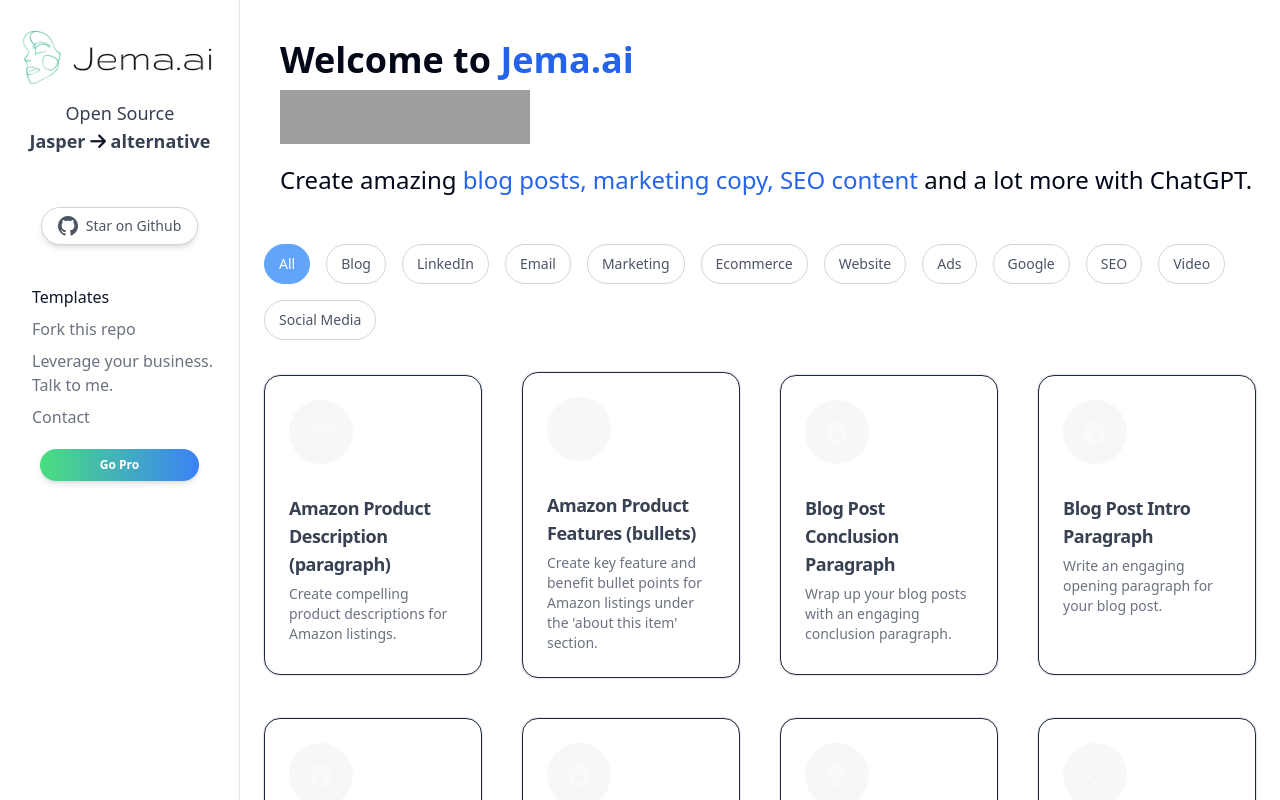
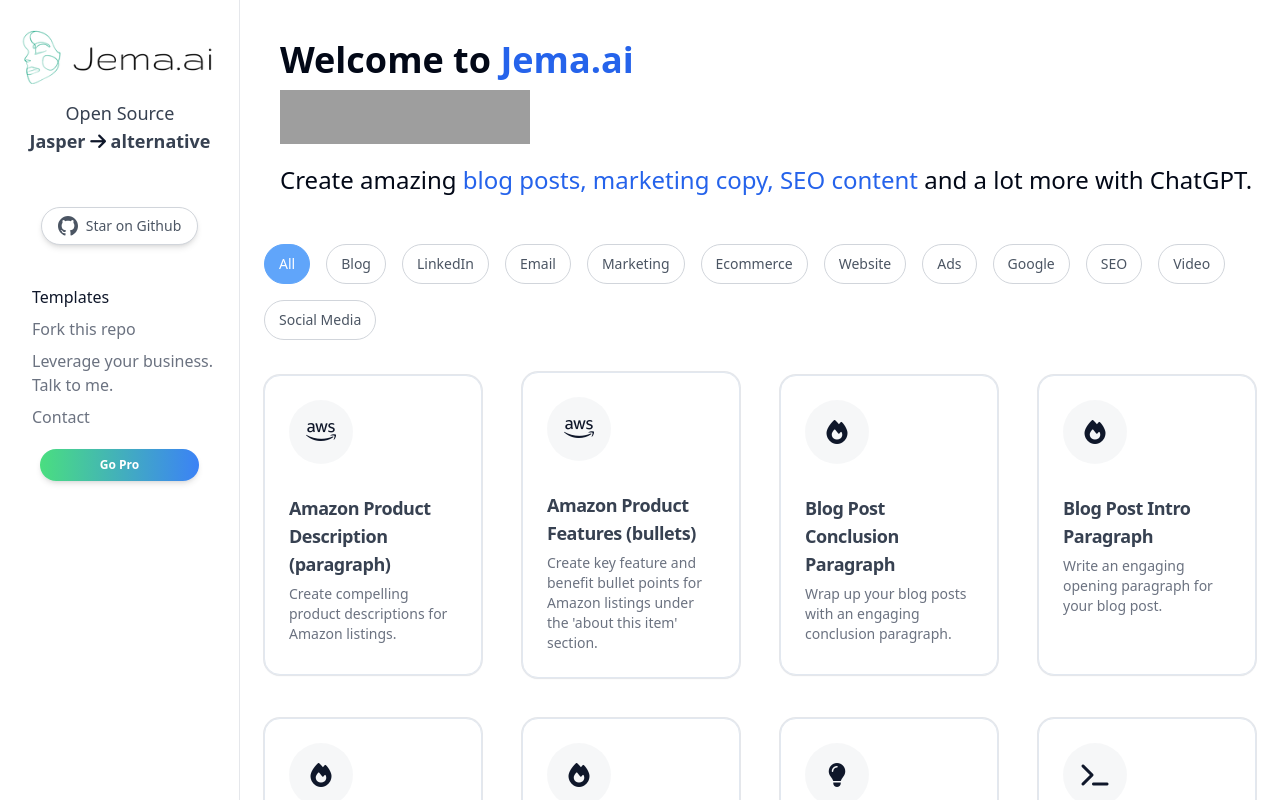
Before and after one commit to yuvalsuede/jasper-alternative-gpt, a Next.js app: page / in a window 1280 px wide. Shown: the top 800 px of the page. Built offline with nearby package versions, Linux system fonts and the light colour scheme; grey boxes are pictures that could not be loaded.

Commit message:
chore: fixed some classname

```diff
--- a/components/Card.tsx
+++ b/components/Card.tsx
@@ -19,7 +19,7 @@
 
 const Card: React.FC<CardProps> = ({ icon, title, description, id }) => {
   return (
-    <Link key={id} href={`/templates/${id}`} className="dark">
+    <Link key={id} href={`/templates/${id}`}>
       <UICard className="relative min-h-[300px] max-w-xl transition-all focus:ring-gray-400 focus:shadow-xl duration-150 rounded-2xl shadow-sm hover:shadow-lg hover:ring-gray-300 hover:ring-2 ring-1 ring-gray-200 group flex flex-col bg-white">
         {/* This the little star icon that is visible when hovered */}
         <div className="absolute top-4 right-4 hidden group-hover:block p-0 m-0">
--- a/components/CategoryList.tsx
+++ b/components/CategoryList.tsx
@@ -44,7 +44,7 @@
             `${
               selectedCategoryId === category.id
                 ? "border-blue-400 bg-blue-400 text-white hover:bg-opacity-100"
-                : "border-gray-300 bg-white text-gray-600 hover:text-gray-800 hover:shadow hover:ring-gray-200"
+                : "border-gray-300 bg-white text-gray-600 hover:text-gray-800 hover:bg-gray-100 hover:shadow hover:ring-gray-200"
             }`
           )}
           onClick={() => handleCategoryChange(category.id)}
```
